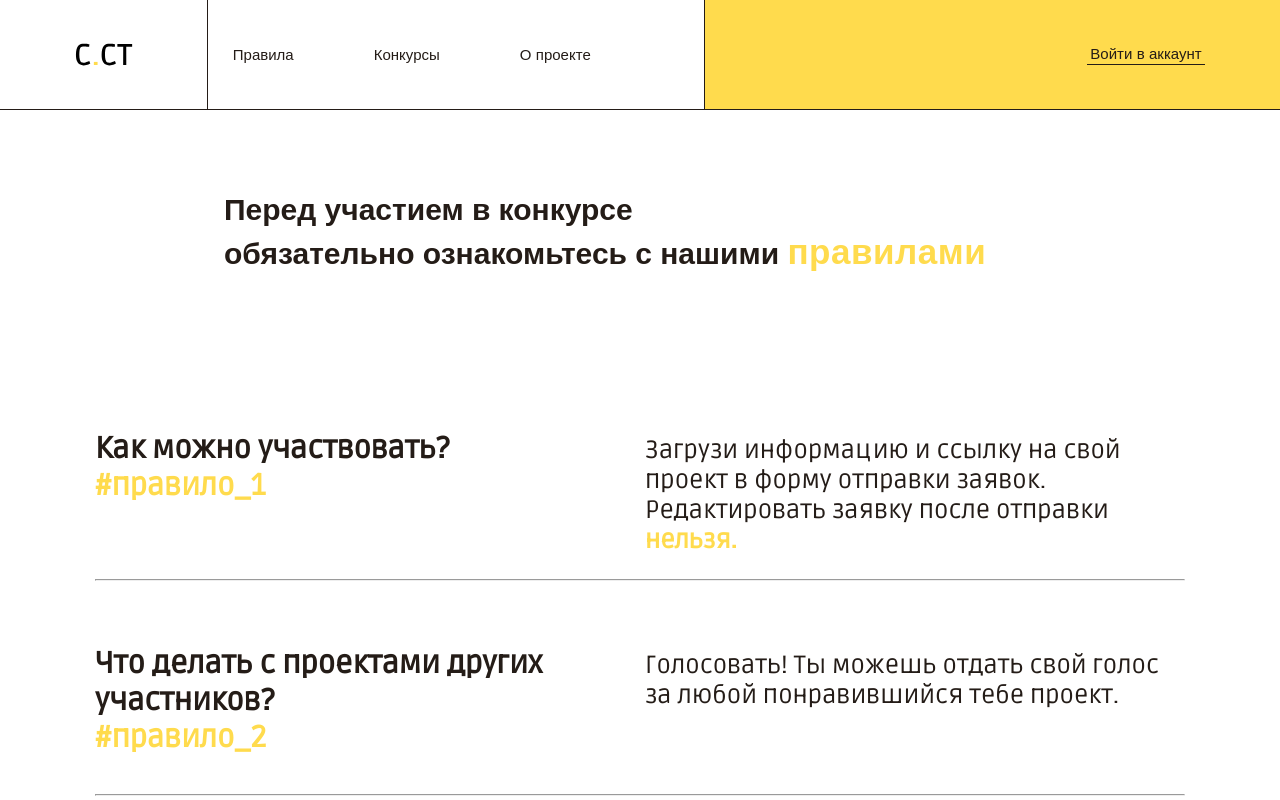
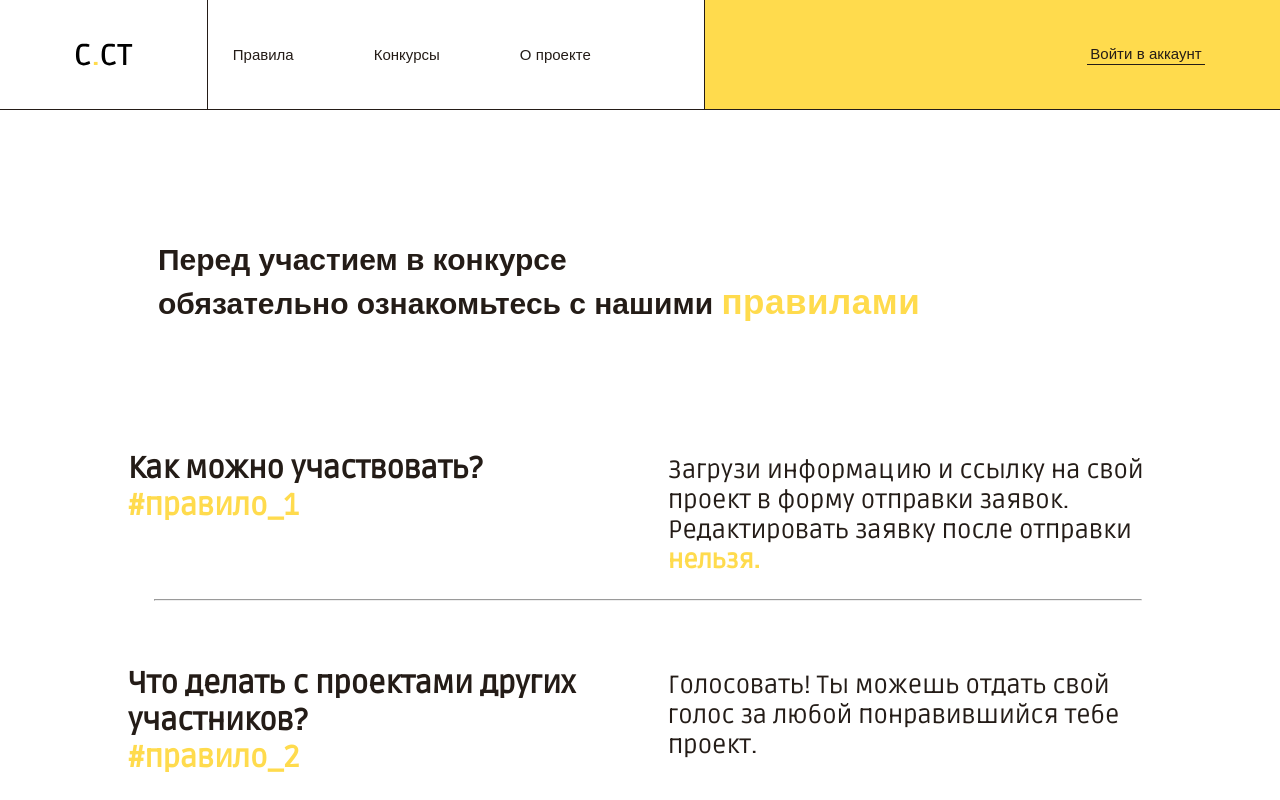
Before and after one commit to sonia13marker/creative.ct, a React (Create React App) app: page /rules in a window 1280 px wide. Shown: the top 800 px of the page. Built offline with nearby package versions, Linux system fonts and the light colour scheme.

Commit message:
фикс страницы правил

```diff
--- a/src/pages/RulesPage/RulesPage.jsx
+++ b/src/pages/RulesPage/RulesPage.jsx
@@ -5,14 +5,15 @@ import { HeaderMenuFull } from '../../components/HeaderMenuFull/HeaderMenuFull';
 import style from './style.module.css';
 
 export function RulesPage () {
-    return <div>
+    return <div className={style.ov}>
         <HeaderMenuFull/>
         <div className={style.container}>
+        <div className={style.rules_cont}>
             <h2 className={style.container__h2}>
             Перед участием в конкурсе <br/> обязательно ознакомьтесь с нашими <span className={style.h2__span}>правилами</span>
             </h2>
 
-            <div className={style.rules_cont}>
+
                 {/*rule 1 */}
                 <span className={style.rule}>
                     <span className={style.rules__header}>
--- a/src/pages/RulesPage/style.module.css
+++ b/src/pages/RulesPage/style.module.css
@@ -2,17 +2,18 @@
     padding: 0;
     margin: 0;
     box-sizing: border-box;
+
+}
+.ov {
+    overflow-x: hidden;
 }
 
 .container {
-    overflow-x: hidden;
+    overflow: hidden;
     width: 100vw;
-    height: 100%;
-    display: flex;
-    flex-direction: column;
-    justify-content: center;
-    align-items: center;
-    margin: 30px auto;
+    height: auto;
+    margin: 100px 0 100px;
+
 
 }
 
@@ -22,10 +23,10 @@
     font-size: 30px;
     color: var(--main-black);
     width: 845px;
-    margin-top: 50px;
-    margin-bottom: 115px;
+    margin-top: 30px;
+    margin-bottom: 130px;
+    margin-left: 30px;
     align-self: flex-start;
-    margin-left: 14rem;
 }
 
 .h2__span {
@@ -37,16 +38,21 @@
 }
 .rule {
     display: grid;
-    grid-template-columns: 510px 540px;
+    grid-template-columns: 500px 500px;
     grid-template-rows: 1fr;
     align-items: baseline;
+    justify-content: space-around;
     column-gap: 40px;
+    justify-items: stretch;
 }
 
 .rules_cont {
     display: grid;
     grid-template-columns: 1fr;
-    grid-template-rows: repeat(4, 1fr 50px);
+    grid-template-rows: 200px repeat(4, 1fr 50px);
+    width: 80vw;
+    height: 100%;
+    margin: 0 auto;
 }
 
 .rules__header {
@@ -80,12 +86,10 @@
 }
 hr {
     background-color: black;
-    width: 100%;
+    width: 95%;
     height: 1.5px;
     align-self: center;
     justify-self: center;
-    /* margin-top: 30px;
-    margin-bottom: 10px; */
 }
 .attention {
     width: min-content;
```
